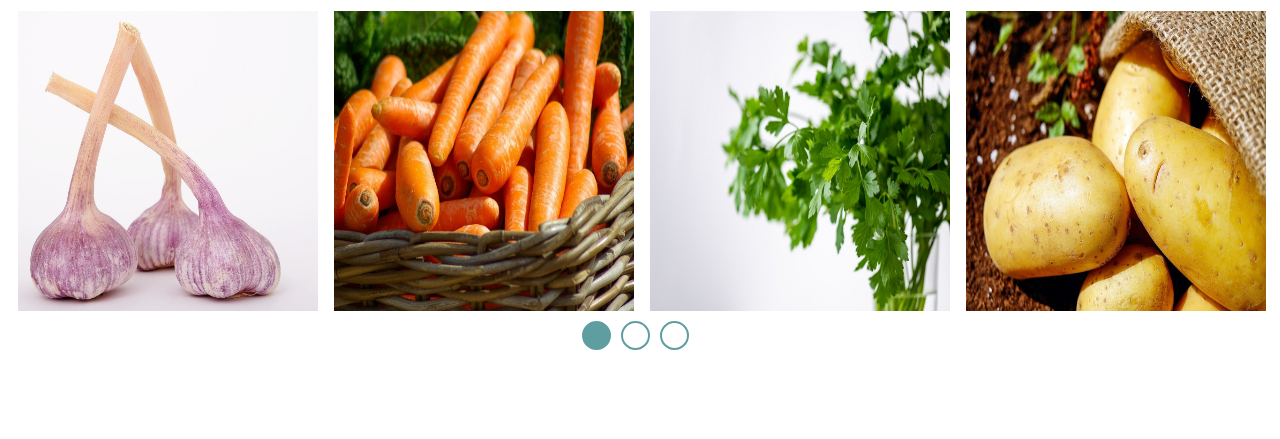
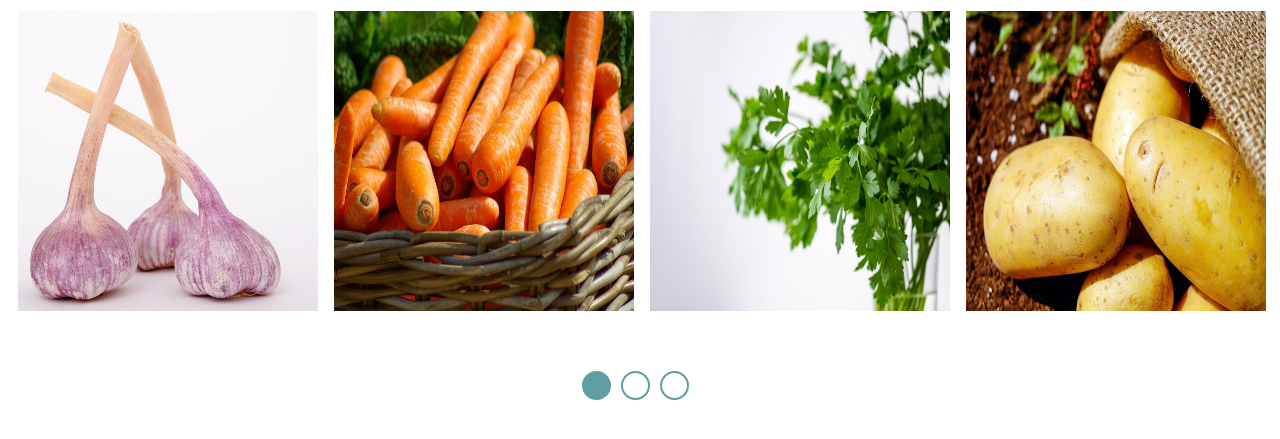
Before and after one commit to IrinRer/Yandex.Harvest, a plain HTML site: page index.html in a window 1280 px wide. Shown: the part 79-518 px from the top of the page. Drawn offline with Linux system fonts and the light colour scheme.

Commit message:
change margin

```diff
--- a/style/style.scss
+++ b/style/style.scss
@@ -99,21 +99,6 @@ img {
   top: 20%;
 }
 
-// .slide {
-//   display: flex;
-//   flex-direction: row;
-//   justify-content: center;
-//   margin-top: 30px;
-
-//   img {
-//     width: 30px;
-//     height: 30px;
-//     margin: 0;
-//     margin-left: 20px;
-
-//   }
-// }
-
 .slide {
   display: none;
 }
@@ -135,10 +120,11 @@ input {
 }
 
 .menu {
+  margin-top: 50px;
   display: flex;
   justify-content: center;
 
-    label{
+  label {
     width: 25px;
     height: 25px;
     border-radius: 50%;
@@ -148,14 +134,14 @@ input {
   }
 }
 
-#slide-dot-1:checked + .cards  ~ .menu > label[for='slide-dot-1'] {
+#slide-dot-1:checked + .cards ~ .menu > label[for="slide-dot-1"] {
   background-color: cadetblue;
 }
 
-#slide-dot-2:checked + .cards  ~ .menu > label[for='slide-dot-2'] {
+#slide-dot-2:checked + .cards ~ .menu > label[for="slide-dot-2"] {
   background-color: cadetblue;
 }
 
-#slide-dot-3:checked + .cards  ~ .menu > label[for='slide-dot-3'] {
+#slide-dot-3:checked + .cards ~ .menu > label[for="slide-dot-3"] {
   background-color: cadetblue;
 }
```
Also changed, not shown: style/style.css. Lines whose indentation alone changed are shown as unchanged.
